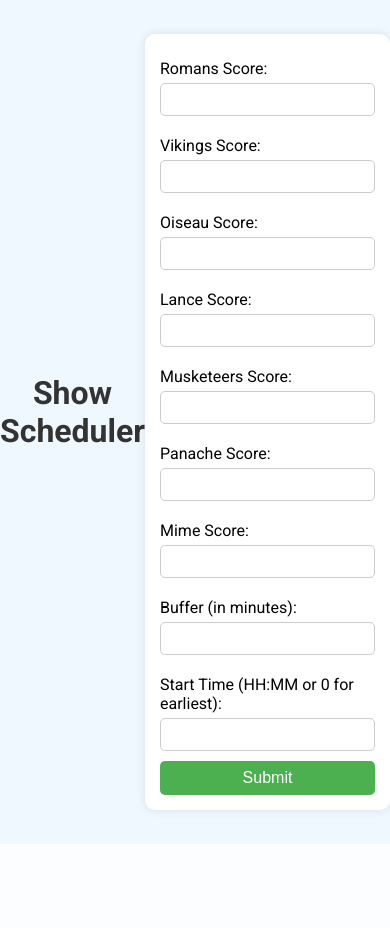
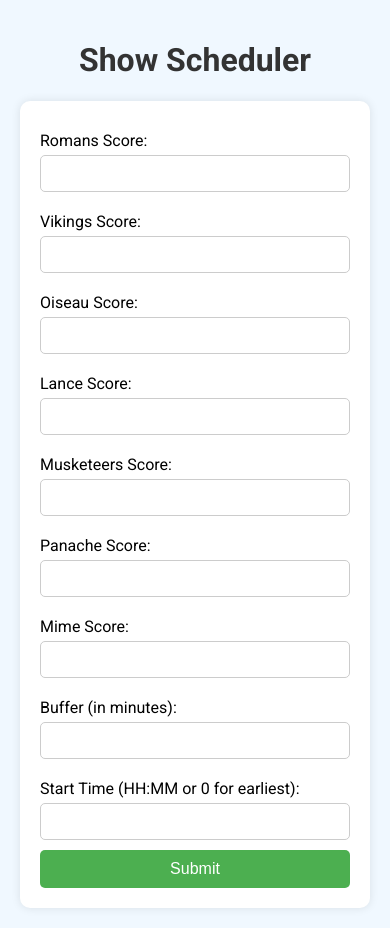
Before and after one commit to penntagon/PuyDuFouDayPlanner, a Flask app: page / in a window 390 px wide. Before the commit the page ends 818 px from the top, so only its background shows below. Run offline with Flask 3, Linux system fonts and the light colour scheme.

Commit message:
Update index.html

```diff
--- a/templates/index.html
+++ b/templates/index.html
@@ -6,50 +6,35 @@
     <title>Show Scheduler</title>
     <link href="https://fonts.googleapis.com/css2?family=Roboto:wght@400;700&display=swap" rel="stylesheet">
     <style>
-        /* Reset CSS */
-        * {
-            margin: 0;
-            padding: 0;
-            box-sizing: border-box;
-        }
-
         body {
             font-family: 'Roboto', sans-serif;
             background-color: #f0f8ff;
-            display: flex;
-            justify-content: center;
-            align-items: center;
-            height: 100vh;
+            margin: 0;
+            padding: 20px;
         }
-
         h1 {
             color: #333;
             text-align: center;
-            margin-bottom: 20px;
         }
-
         form {
-            width: 100%;
             max-width: 600px;
+            margin: auto;
             padding: 20px;
             background: white;
             box-shadow: 0 0 10px rgba(0, 0, 0, 0.1);
             border-radius: 10px;
         }
-
         label {
             display: block;
             margin: 10px 0 5px;
         }
-
         input[type="number"], input[type="text"] {
-            width: 100%;
+            width: calc(100% - 22px);
             padding: 10px;
             margin-bottom: 10px;
             border: 1px solid #ccc;
             border-radius: 5px;
         }
-
         button {
             display: block;
             width: 100%;
@@ -60,25 +45,9 @@
             border-radius: 5px;
             font-size: 16px;
             cursor: pointer;
-            transition: background-color 0.3s;
         }
-
         button:hover {
             background-color: #45a049;
-        }
-
-        @media (max-width: 600px) {
-            form {
-                padding: 15px;
-            }
-
-            input[type="number"], input[type="text"] {
-                padding: 8px;
-            }
-
-            button {
-                padding: 8px;
-            }
         }
     </style>
 </head>
@@ -87,12 +56,12 @@
     <form method="post">
         {% for show in name_dict.values() %}
             <label for="score_{{ show }}">{{ show }} Score:</label>
-            <input type="number" step="0.1" name="score_{{ show }}" id="score_{{ show }}" required>
+            <input type="number" step="0.1" name="score_{{ show }}" required>
         {% endfor %}
         <label for="buffer">Buffer (in minutes):</label>
-        <input type="number" name="buffer" id="buffer" required>
+        <input type="number" name="buffer" required>
         <label for="begin_time">Start Time (HH:MM or 0 for earliest):</label>
-        <input type="text" name="begin_time" id="begin_time" required pattern="(?:[01]\d|2[0-3]):[0-5]\d|0">
+        <input type="text" name="begin_time" required>
         <button type="submit">Submit</button>
     </form>
 </body>
```
